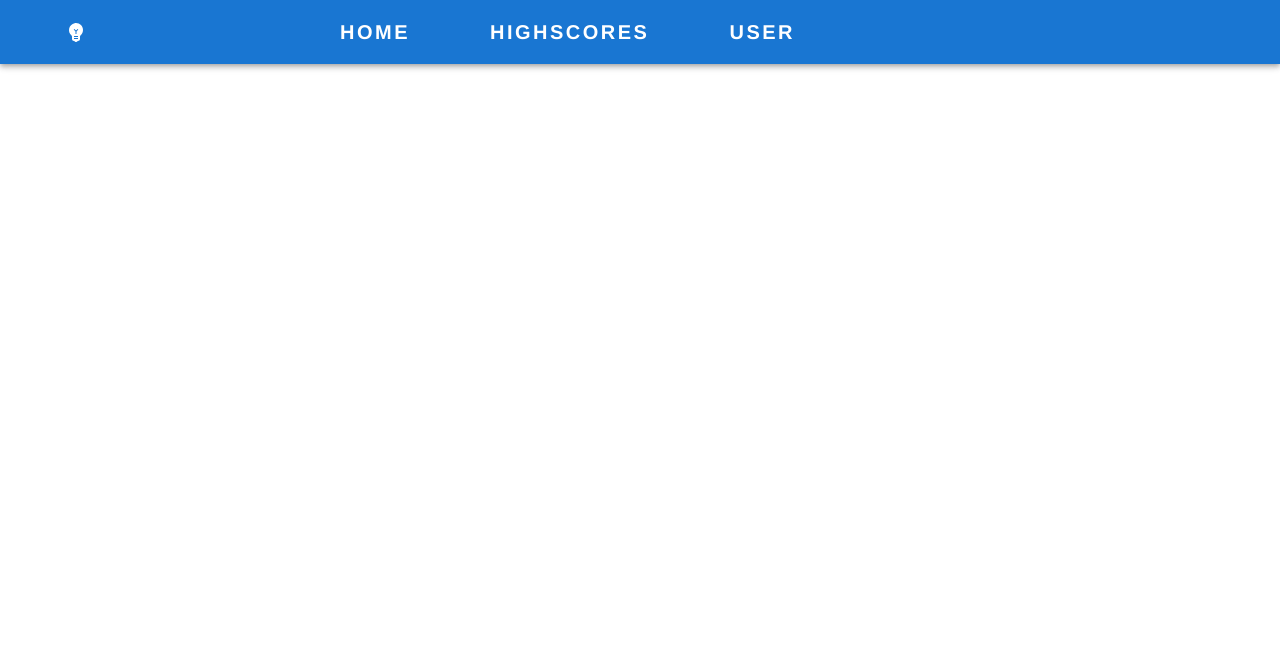
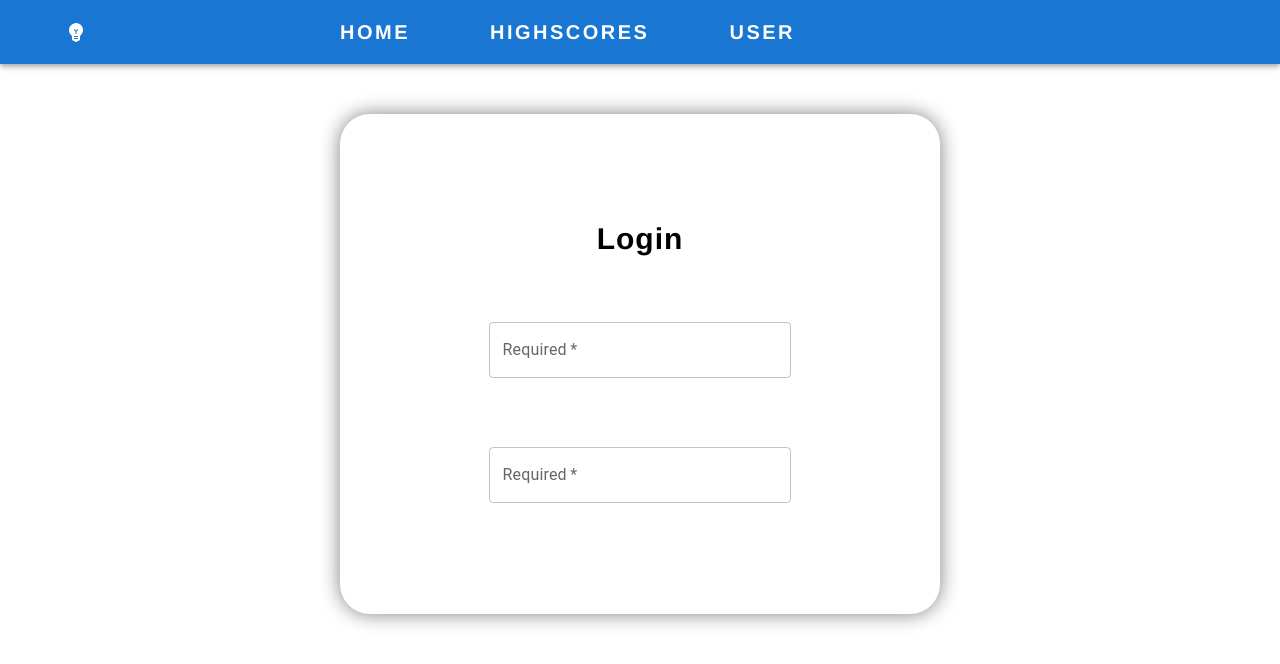
Before and after one commit to KLyrasel/MERN-Trivia, a React (Create React App) app: page /login in a window 1280 px wide. Shown: the top 664 px of the page. Built offline with nearby package versions, Linux system fonts and the light colour scheme.

Commit message:
login page updated

```diff
--- a/src/components/Login.js
+++ b/src/components/Login.js
@@ -4,8 +4,50 @@ import * as Mui from "@mui/material"
 function Login() {
     return(
         <div>
-
+        <Mui.Box sx={{
+            display: 'flex',
+             flexDirection: 'column',
+            justifyContent: 'space-evenly',
+            margin: '50px auto',
+            padding: '50px',
+            width: '500px',
+            height: '400px',
+            boxShadow: '0px 0px 20px 0px grey',
+            borderRadius: '30px'
+        }}>
+        <Mui.FormLabel id='number-of-questions' sx={{
+            color: "rgb(0,0,0)",
+            fontFamily: 'Helvetica',
+            fontWeight: 700,
+            fontSize: 30,
+            letterSpacing: '1px',}}>
+            Login</Mui.FormLabel>
+        <Mui.Box component="form" sx={{ '& .MuiTextField-root': { m: 1, width: '30ch' },
+         }}
+         noValidate
+        autoComplete="off">
+        <div>
+        <Mui.TextField
+          required
+          id="outlined-required"
+          label="Required"
+          defaultValue=""/>
         </div>
+        </Mui.Box>
+        <Mui.Box component="form" sx={{ '& .MuiTextField-root': { m: 1, width: '30ch' },
+        }}
+         noValidate
+        autoComplete="off">
+        <div>
+        <Mui.TextField
+         required
+         id="outlined-required"
+         label="Required"
+         defaultValue=""/>
+        </div>
+        </Mui.Box>
+        </Mui.Box>
+    </div>
     )
 }
 
--- a/src/components/Navbar.js
+++ b/src/components/Navbar.js
@@ -88,7 +88,9 @@ function Navbar() {
               color: 'inherit',
               textDecoration: 'none',
             }}>
-              Login</Mui.Button>
+              <Link to="/Login" style={{ textDecoration: 'none' , color: 'inherit', }}>
+                LOGIN
+              </Link></Mui.Button>
           </Mui.Toolbar>
         </Mui.AppBar>
       </Mui.Box>
```
